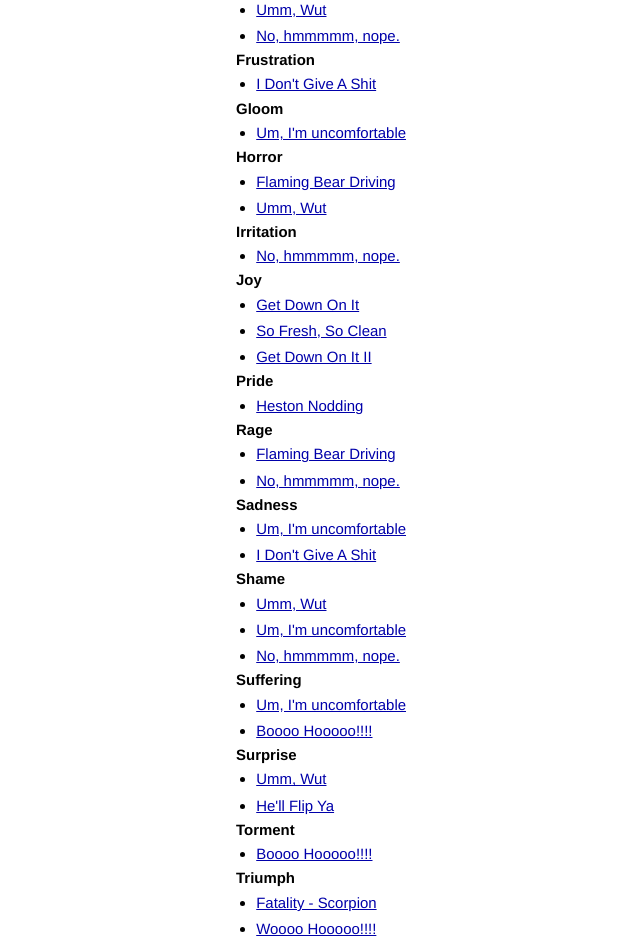
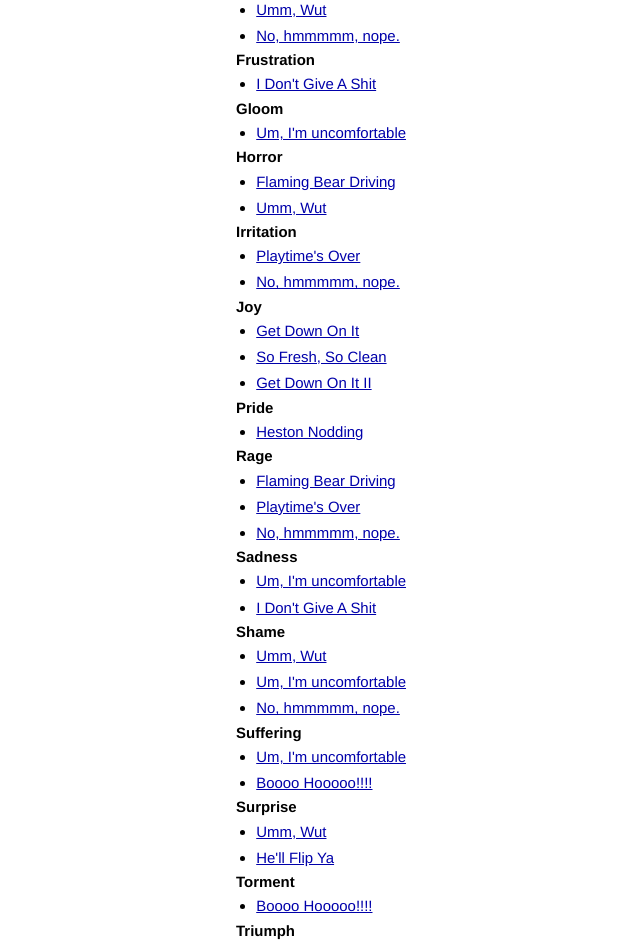
Before and after one commit to jschairb/zeitgeist, a Jekyll site: the page built from index.html, in a window 1280 px wide. Shown: the part 377-1322 px from the top of the page, without its empty margins (90-730 px from the left). Built offline with Jekyll 4.4.1, drawn with Linux system fonts in a browser that asks for light colours; Markdown is read by kramdown in place of the engine named in the settings.

Commit message:
PLAYTIME'S OVER

```diff
--- a/_data/categories.yaml
+++ b/_data/categories.yaml
@@ -19,6 +19,7 @@ Horror:
   - flaming-bear
   - jesse-disbelief
 Irritation:
+  - playtime-s-over
   - robert-downey-nope
 Joy:
   - leo-dancing
@@ -28,6 +29,7 @@ Pride:
   - heston-nodding
 Rage:
   - flaming-bear
+  - playtime-s-over
   - robert-downey-nope
 Sadness:
   - norbit-uncomfortable
--- a/_data/images.yaml
+++ b/_data/images.yaml
@@ -34,11 +34,14 @@ osu-fans-boohoo:
 outkast-dancing:
   file: outkast-dancing.gif
   name: So Fresh, So Clean
+playtime-s-over:
+  file: playtime-s-over.gif
+  name: "Playtime's Over"
 red-don-t-give-a-shit:
   file: red-don-t-give-a-shit.gif
   name: "I Don't Give A Shit"
 robert-downey-nope:
-  file: robert-downey-nope
+  file: robert-downey-nope.gif
   name: No, hmmmmm, nope.
 toddler-dancing:
   file: toddler-dancing.gif
```
Also changed, not shown: images/playtime-s-over.gif (added).
